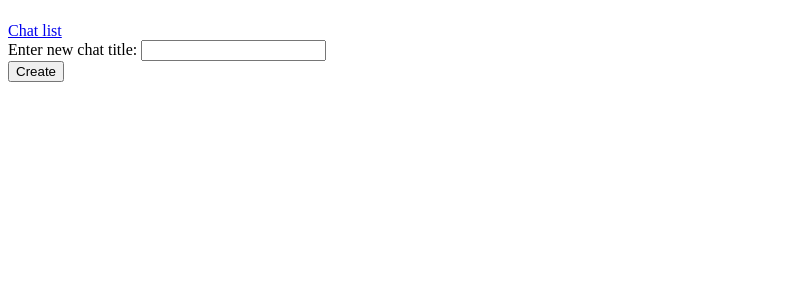
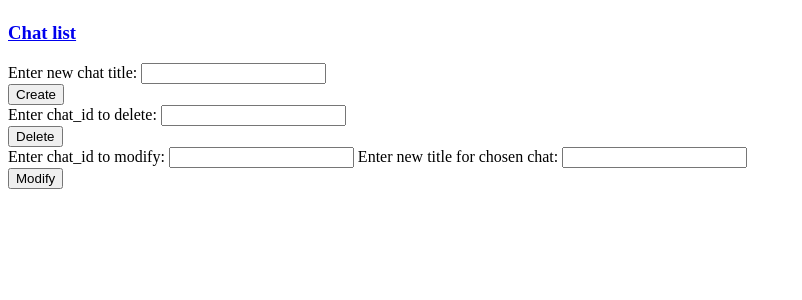
Before and after one commit to KiberDron/2022-2-VK-EDU-FS-Backend-A-Murygin, a Django app: page / in a window 1280 px wide. Shown: the part 58-358 px from the top of the page, without its empty margins (0-802 px from the left). Run offline with Django 4.2, Linux system fonts and the light colour scheme.

Commit message:
Uploaded dz5

```diff
--- a/messenger/chats/templates/chats/homepage.html
+++ b/messenger/chats/templates/chats/homepage.html
@@ -8,7 +8,9 @@
         <header>
             <h1>Welcome to the best messenger! :)</h1>
         </header>
-        <a href="{% url 'chats:chat_list' %}">Chat list</a>
+        <h3>
+            <a href="{% url 'chats:chat_list' %}">Chat list</a>
+        </h3>
         <form action="{% url 'chats:create_chat' %}" method="post" class="create_chat_form">
             {% csrf_token %}
             <div class="create_chat_form">
@@ -19,5 +21,27 @@
                 <input type="submit" value="Create">
             </div>
         </form>
+        <form action="{% url 'chats:delete_chat' %}" method="post" class="delete_chat_form">
+            {% csrf_token %}
+            <div class="delete_chat_form">
+                <label for="delete_chat_id">Enter chat_id to delete: </label>
+                <input name="delete_chat_id" id="delete_chat_id" required>
+            </div>
+            <div class="delete_chat_form">
+                <input type="submit" value="Delete">
+            </div>
+        </form>
+        <form action="{% url 'chats:modify_chat' %}" method="post" class="modify_chat_form">
+            {% csrf_token %}
+            <div class="modify_chat_form">
+                <label for="modify_chat_id">Enter chat_id to modify: </label>
+                <input name="modify_chat_id" id="modify_chat_id" required>
+                <label for="new_title">Enter new title for chosen chat: </label>
+                <input name="new_title" id="new_title" required>
+            </div>
+            <div class="modify_chat_form">
+                <input type="submit" value="Modify">
+            </div>
+        </form>
     </body>
 </html>
--- a/messenger/chats/urls.py
+++ b/messenger/chats/urls.py
@@ -7,4 +7,6 @@ urlpatterns = [
     path('', views.chat_list, name='chat_list'),
     path('<int:chat_id>/', views.chat_page, name='chat_page'),
     path('create/', views.create_chat, name='create_chat'),
+    path('delete/', views.delete_chat, name='delete_chat'),
+    path('modify/', views.modify_chat, name='modify_chat')
 ]
--- a/messenger/chats/views.py
+++ b/messenger/chats/views.py
@@ -2,23 +2,19 @@ from django.http import JsonResponse
 from django.views.decorators.http import require_http_methods
 from django.views.decorators.csrf import csrf_exempt
 from django.shortcuts import render
-
-
-chats = [
-        {'id': 1, 'title': 'Bob'},
-        {'id': 2, 'title': 'Mark'},
-        {'id': 3, 'title': 'Jennifer'}
-    ]
+from .models import Chat, Message
 
 
 @require_http_methods(['GET'])
 def chat_list(request):
-    return JsonResponse({'chats': chats})
+    chats = Chat.objects.all().values()
+    return JsonResponse({"chats": list(chats)})
 
 
 @require_http_methods(['GET'])
 def chat_page(request, chat_id):
-    return JsonResponse(chats[chat_id - 1])
+    chat = Chat.objects.filter(id=chat_id).values()
+    return JsonResponse({"chat": list(chat)})
 
 
 @csrf_exempt
@@ -26,9 +22,33 @@ def chat_page(request, chat_id):
 def create_chat(request):
     data = request.POST
     title = data.get('title')
-    new_id = len(chats) + 1
-    chats.append({'id': new_id, 'title': title})
-    return JsonResponse(chats[new_id - 1], status=201)
+    new_chat = Chat(title=title)
+    new_chat.save()
+    new_chat_id = new_chat.id
+    new_chat_iterable = Chat.objects.filter(id=new_chat_id).values()
+    return JsonResponse({"chat": list(new_chat_iterable)}, status=201)
+
+
+@csrf_exempt
+@require_http_methods(['POST'])
+def delete_chat(request):
+    data = request.POST
+    chat_id = data.get('delete_chat_id')
+    chat_to_delete = Chat.objects.get(id=chat_id)
+    chat_to_delete_iterable = list(Chat.objects.filter(id=chat_id).values())
+    chat_to_delete.delete()
+    return JsonResponse({"deleted chat": chat_to_delete_iterable})
+
+
+@csrf_exempt
+@require_http_methods(['POST'])
+def modify_chat(request):
+    data = request.POST
+    chat_id = data.get('modify_chat_id')
+    new_title = data.get('new_title')
+    Chat.objects.filter(id=chat_id).update(title=new_title)
+    modified_chat = Chat.objects.filter(id=chat_id).values()
+    return JsonResponse({"chat modified": list(modified_chat)})
 
 
 @require_http_methods(['GET'])
```
